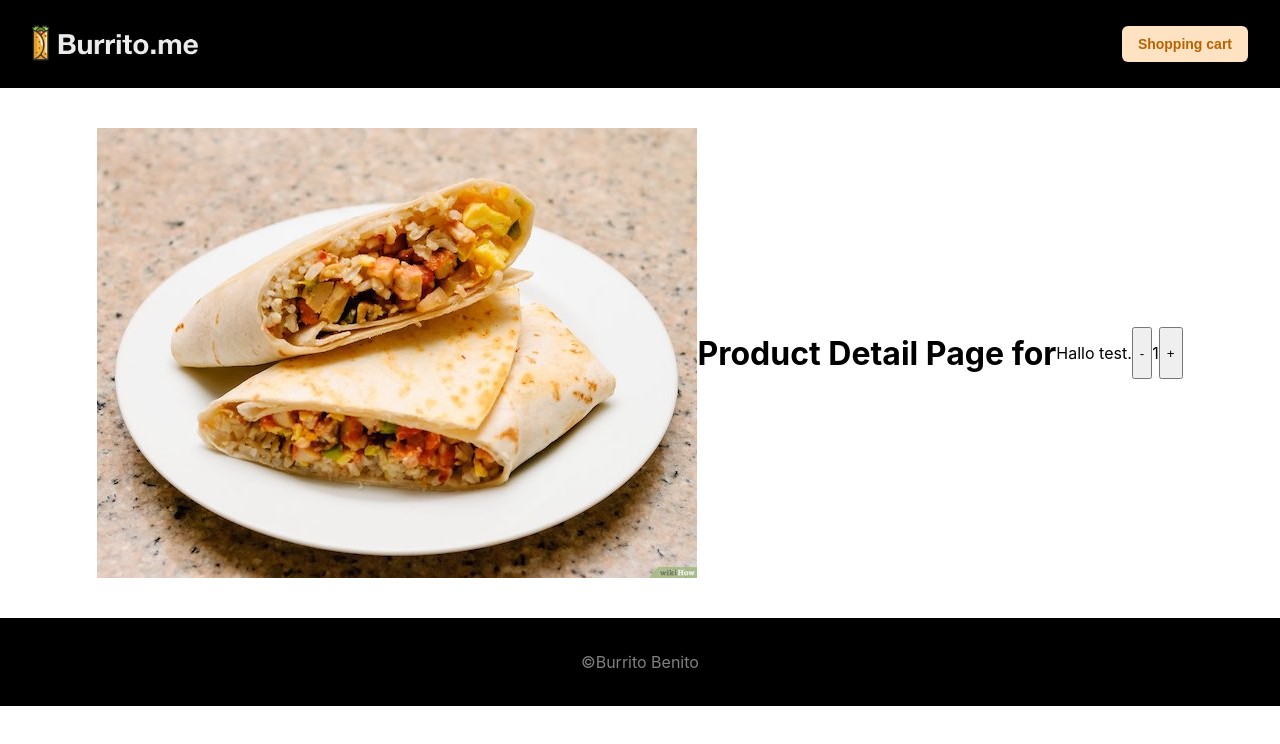
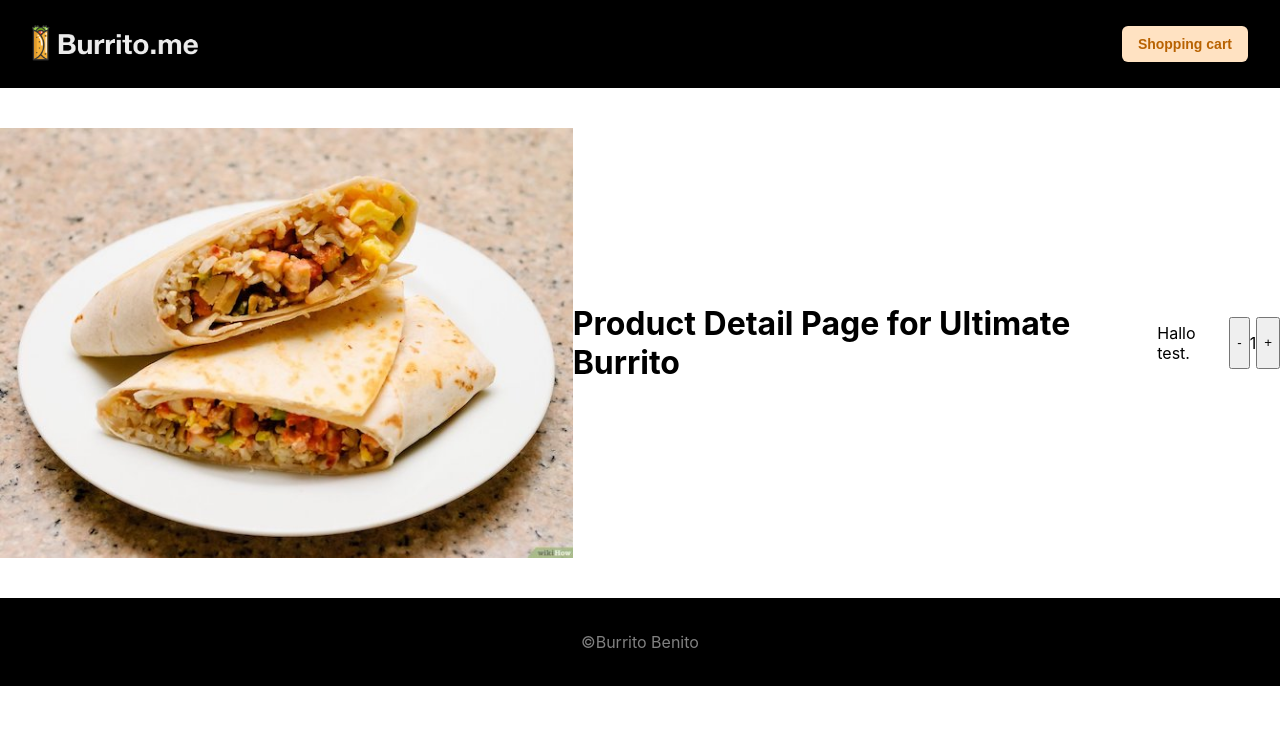
Before and after one commit to hiimmarco/next-js-ecommerce-store, a Next.js app: page /products/1 in a window 1280 px wide. Shown: the top 744 px of the page. Built offline with nearby package versions, Linux system fonts and the light colour scheme.

Commit message:
Add changes on product detail page

```diff
--- a/pages/products/[product].js
+++ b/pages/products/[product].js
@@ -34,7 +34,7 @@
         <div css={wrapper}>
           <Image src={Burrito} alt="Picture of a burrito" css={image} />
 
-          <h1>Product Detail Page for {props.name} </h1>
+          <h1>Product Detail Page for {props.singleBurrito.name} </h1>
           <p>Hallo test. </p>
           <div css={buttons}>
             <button>-</button>
```
